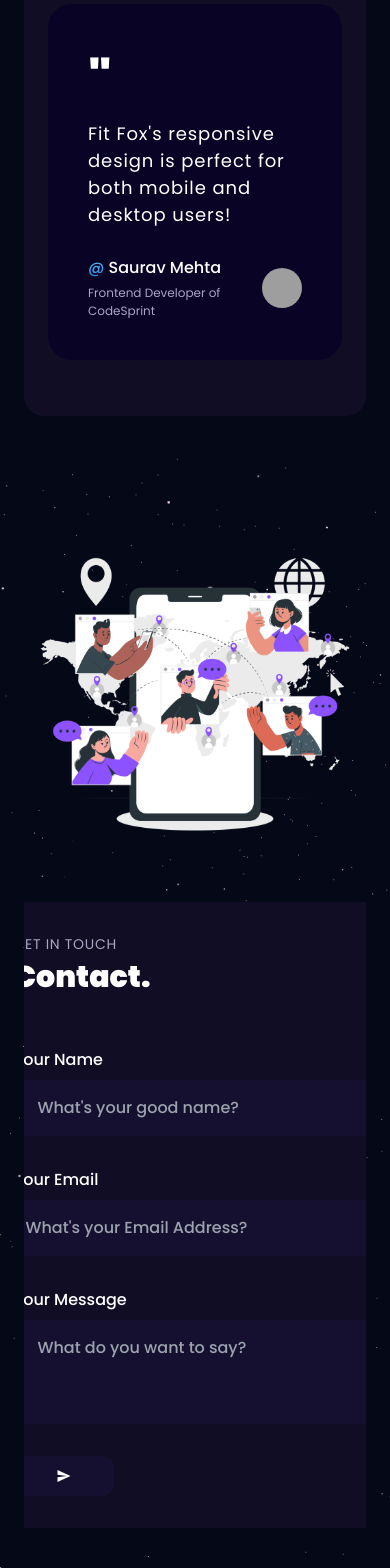
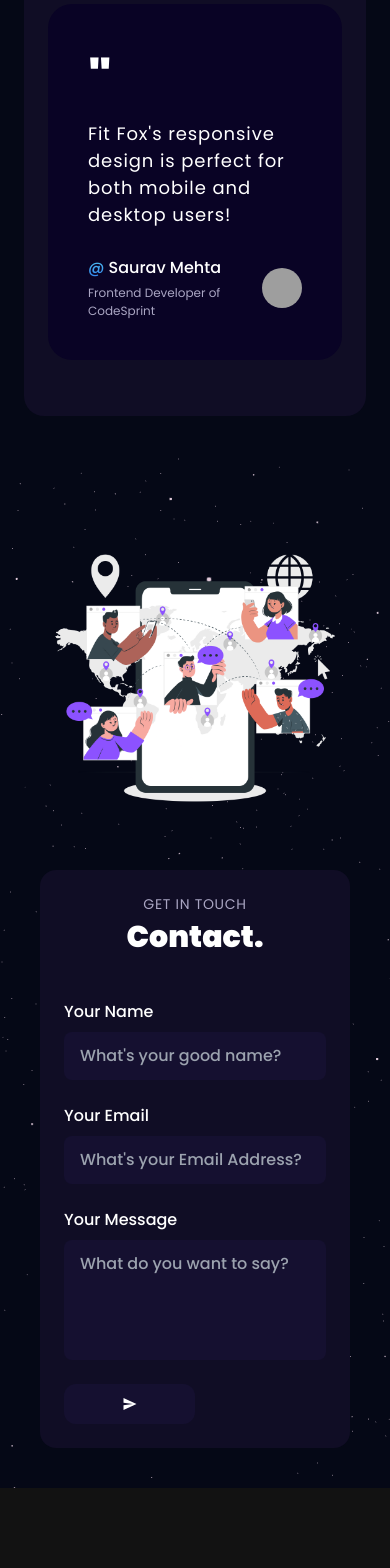
Before and after one commit to Azar698/the_frontend, a React (Vite) app: page / in a window 390 px wide. Shown: the part 9100-10668 px from the top of the page. After the commit the page ends 10588 px from the top, so only its background shows below. Built offline with nearby package versions, Linux system fonts and the light colour scheme; grey boxes are pictures that could not be loaded.

Commit message:
changed the contact form layout

```diff
--- a/src/components/Contact.jsx
+++ b/src/components/Contact.jsx
@@ -141,17 +141,20 @@ const Contact = () => {
   };
 
   return (
-    <div className="xl:mt-12 flex xl:flex-row flex-col-reverse items-center gap-10 overflow-hidden">
+    <div className="xl:mt-12 flex xl:flex-row flex-col-reverse items-center gap-10 overflow-hidden px-4 sm:px-8 md:px-12">
       {/* Contact Form */}
       <motion.div
         variants={slideIn("left", "tween", 0.2, 1)}
-    className="flex-[0.5] h-auto bg-black-100 p-8 rounded-2xl"
+        className="flex-1 w-full bg-black-100 p-6 sm:p-8 rounded-2xl"
       >
-    <p className={styles.sectionSubText}>Get in touch</p>
-    <h3 className={styles.sectionHeadText}>Contact.</h3>
+        <p className={`${styles.sectionSubText} text-center sm:text-left`}>Get in touch</p>
+        <h3 className={`${styles.sectionHeadText} text-center sm:text-left`}>Contact.</h3>
 
-    {/* Form */}
-    <form ref={formRef} onSubmit={handleSubmit} className="mt-12 flex flex-col gap-8">
+        <form
+          ref={formRef}
+          onSubmit={handleSubmit}
+          className="mt-10 flex flex-col gap-6 sm:gap-8"
+        >
           {/* Name */}
           <label className="flex flex-col">
             <span className="text-white font-medium mb-2">Your Name</span>
@@ -161,7 +164,7 @@ const Contact = () => {
               value={form.name}
               onChange={handleChange}
               placeholder="What's your good name?"
-          className="bg-tertiary py-4 px-6 text-white rounded-lg outline-none border-none font-medium"
+              className="bg-tertiary py-3 px-4 sm:py-4 sm:px-6 text-white rounded-lg outline-none border-none font-medium"
             />
             {errors.name && <p className="text-red-500 text-sm">{errors.name}</p>}
           </label>
@@ -175,7 +178,7 @@ const Contact = () => {
               value={form.email}
               onChange={handleChange}
               placeholder="What's your Email Address?"
-          className="bg-tertiary py-4 px-3 text-white rounded-lg outline-none border-none font-medium"
+              className="bg-tertiary py-3 px-4 sm:py-4 sm:px-6 text-white rounded-lg outline-none border-none font-medium"
             />
             {errors.email && <p className="text-red-500 text-sm">{errors.email}</p>}
           </label>
@@ -184,12 +187,12 @@ const Contact = () => {
           <label className="flex flex-col">
             <span className="text-white font-medium mb-2">Your Message</span>
             <textarea
-          rows={3}
+              rows={4}
               name="message"
               value={form.message}
               onChange={handleChange}
               placeholder="What do you want to say?"
-          className="bg-tertiary py-4 px-6 text-white rounded-lg outline-none border-none font-medium"
+              className="bg-tertiary py-3 px-4 sm:py-4 sm:px-6 text-white rounded-lg outline-none border-none font-medium resize-none"
             />
             {errors.message && <p className="text-red-500 text-sm">{errors.message}</p>}
           </label>
@@ -197,7 +200,7 @@ const Contact = () => {
           {/* Submit */}
           <button
             type="submit"
-        className="bg-tertiary py-3 px-2 w-[100px] flex items-center justify-center rounded-xl text-white font-bold"
+            className="bg-tertiary py-3 px-2 sm:px-4 w-[50%] sm:w-[120px] flex items-center justify-center rounded-xl text-white font-bold "
           >
             {loading ? <BarLoader /> : <IoMdSend />}
           </button>
@@ -207,12 +210,12 @@ const Contact = () => {
       {/* Image on the right */}
       <motion.div
         variants={slideIn("right", "tween", 0.2, 1)}
-    className="md:flex sm:hidden flex-[0.4] flex justify-center items-center"
+        className="flex-1 w-full flex justify-center items-center"
       >
         <img
           src={getintouchimg}
           alt="get-in-touch"
-      className="w-full max-w-[400px] h-auto object-contain"
+          className="w-full max-w-[320px] sm:max-w-[400px] h-auto object-contain"
         />
       </motion.div>
 
@@ -224,6 +227,7 @@ const Contact = () => {
       />
     </div>
   );
+
 };
 
 export default SectionWrapper(Contact, "contact");
```
Lines whose indentation alone changed are shown as unchanged.
